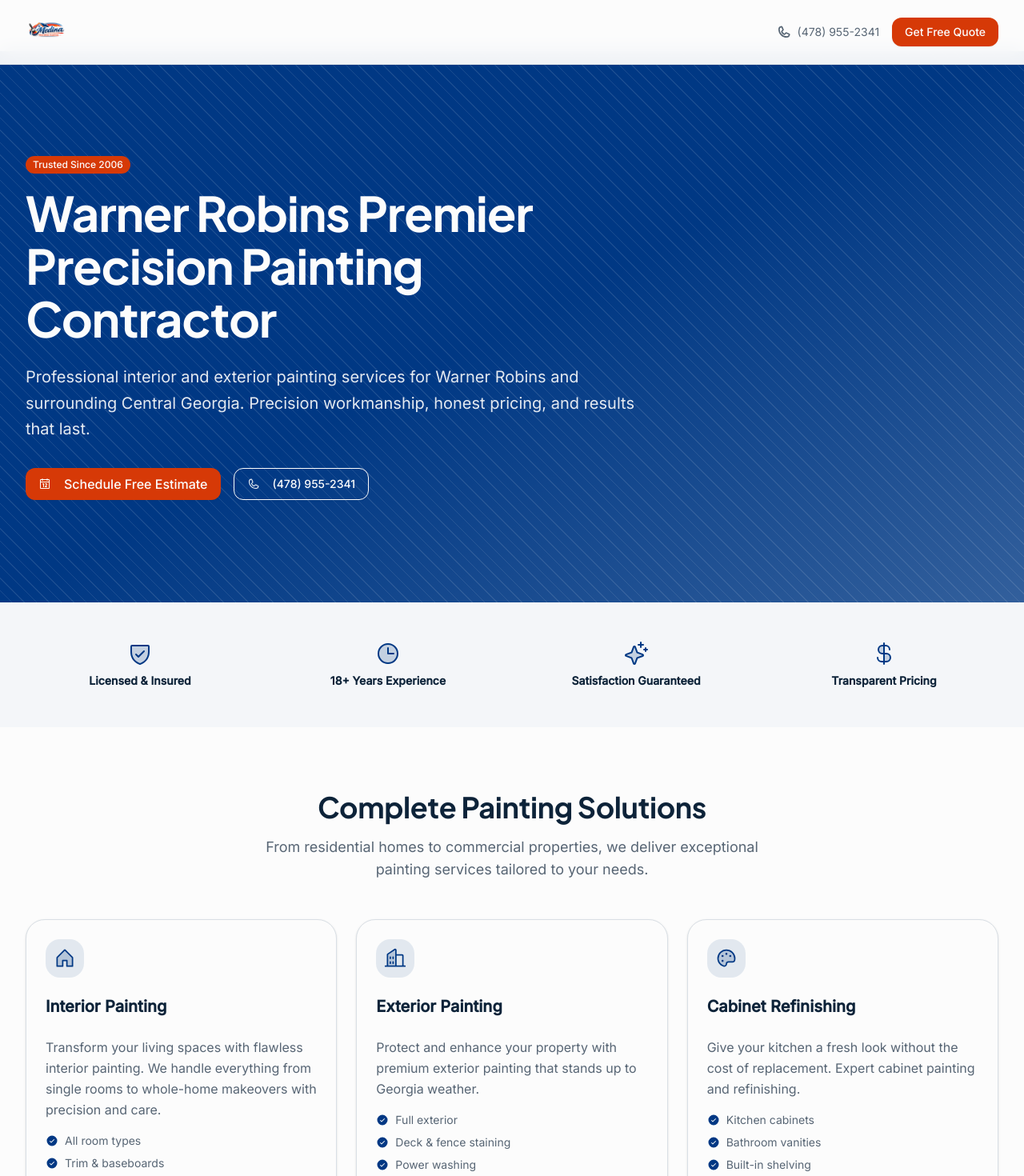
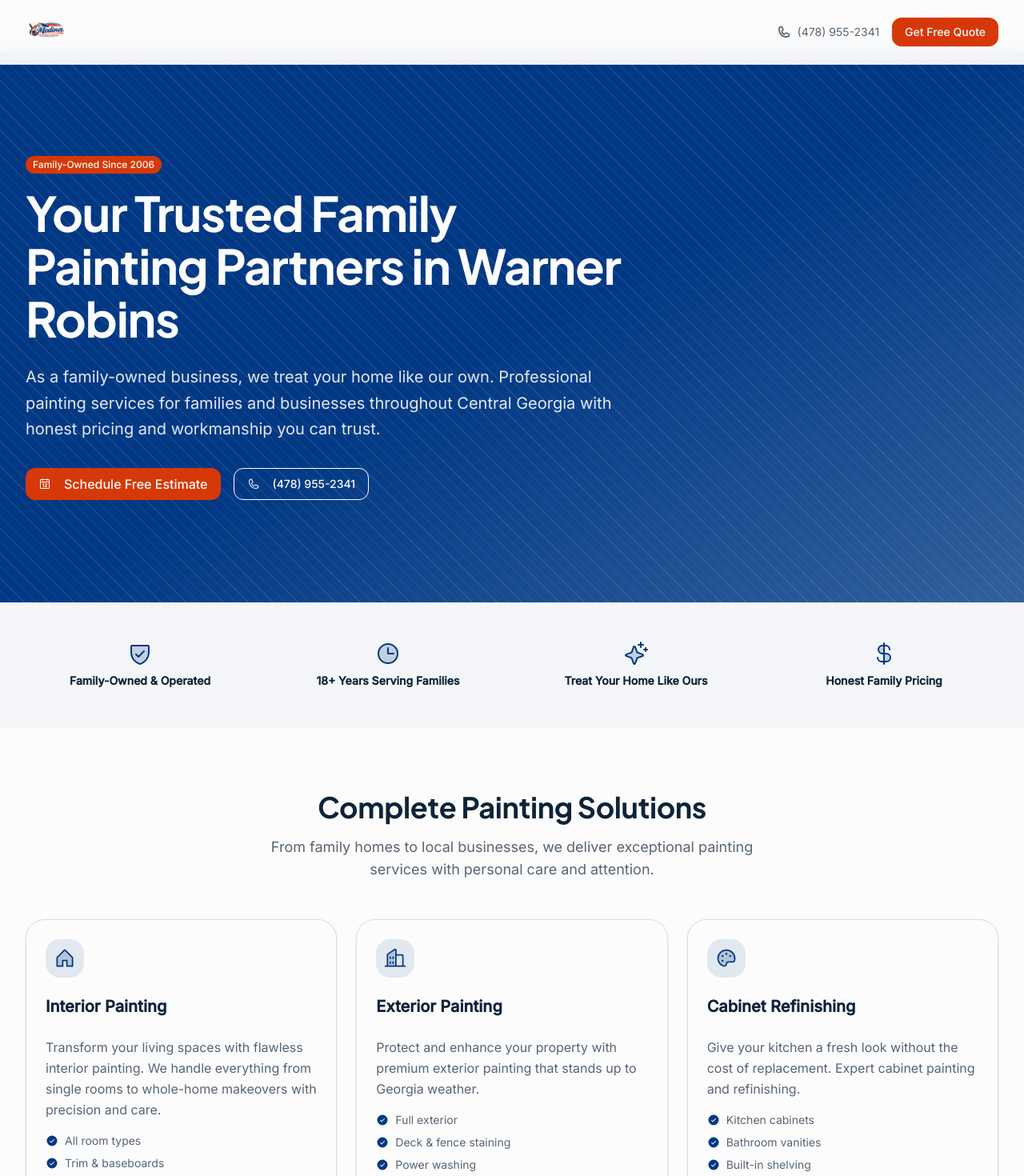
Before and after one commit to alonsotechsolutions/medina-precision-pai, a React (Vite) app: page / in a window 1280 px wide. Shown: the top 1470 px of the page at 80% size. Built offline with nearby package versions, Linux system fonts and the light colour scheme.

Commit message:
Generated by Spark: Make it more family oriented

```diff
--- a/index.html
+++ b/index.html
@@ -4,7 +4,7 @@
 <head>
     <meta charset="UTF-8" />
     <meta name="viewport" content="width=device-width, initial-scale=1.0" />
-    <title>Medina Precision Painting | Warner Robins Premier Painting Contractor | Free Estimates</title>
+    <title>Medina Precision Painting | Family-Owned Warner Robins Painting | Trusted Since 2006</title>
     <link rel="preconnect" href="https://fonts.googleapis.com">
     <link rel="preconnect" href="https://fonts.gstatic.com" crossorigin>
     <link href="https://fonts.googleapis.com/css2?family=Plus+Jakarta+Sans:wght@400;600;700&family=Inter:wght@400;500&display=swap" rel="stylesheet">
--- a/src/App.tsx
+++ b/src/App.tsx
@@ -110,10 +110,10 @@ function App() {
   ]
 
   const benefits = [
-    { icon: ShieldCheck, text: 'Licensed & Insured' },
-    { icon: Clock, text: '18+ Years Experience' },
-    { icon: Sparkle, text: 'Satisfaction Guaranteed' },
-    { icon: CurrencyDollar, text: 'Transparent Pricing' }
+    { icon: ShieldCheck, text: 'Family-Owned & Operated' },
+    { icon: Clock, text: '18+ Years Serving Families' },
+    { icon: Sparkle, text: 'Treat Your Home Like Ours' },
+    { icon: CurrencyDollar, text: 'Honest Family Pricing' }
   ]
 
   const testimonials = [
@@ -121,19 +121,19 @@ function App() {
       name: 'Jennifer Martinez',
       location: 'Warner Robins, GA',
       rating: 5,
-      text: 'Medina Precision Painting did an amazing job on our whole house. The crew was professional, clean, and the quality is outstanding. Best painting company we\'ve used!'
+      text: 'The Medina family did an amazing job painting our family home. They were respectful, patient with our kids, and treated our house like their own. A family business you can truly trust!'
     },
     {
       name: 'David Chen',
       location: 'Macon, GA',
       rating: 5,
-      text: 'We hired them for exterior painting and they exceeded expectations. Fair pricing, excellent communication, and beautiful results. Highly recommend!'
+      text: 'As a father of three, I appreciated how careful and clean they were. They worked around our family schedule and the kids loved watching them work. True professionals with family values!'
     },
     {
       name: 'Sarah Williams',
       location: 'Perry, GA',
       rating: 5,
-      text: 'From color consultation to final walkthrough, everything was perfect. They transformed our dated kitchen cabinets into something magazine-worthy.'
+      text: 'It\'s rare to find a family business that cares this much. They treated us like extended family and the results are beautiful. Our home has never looked better!'
     }
   ]
 
@@ -325,12 +325,12 @@ function App() {
               transition={{ duration: 0.7 }}
               className="max-w-3xl"
             >
-              <Badge className="mb-4 bg-accent text-accent-foreground">Trusted Since 2006</Badge>
+              <Badge className="mb-4 bg-accent text-accent-foreground">Family-Owned Since 2006</Badge>
               <h1 className="text-4xl sm:text-5xl lg:text-6xl font-bold tracking-tight mb-6" style={{ letterSpacing: '-0.02em', lineHeight: '1.1' }}>
-                Warner Robins Premier Precision Painting Contractor
+                Your Trusted Family Painting Partners in Warner Robins
               </h1>
               <p className="text-lg sm:text-xl mb-8 text-primary-foreground/90 leading-relaxed">
-                Professional interior and exterior painting services for Warner Robins and surrounding Central Georgia. Precision workmanship, honest pricing, and results that last.
+                As a family-owned business, we treat your home like our own. Professional painting services for families and businesses throughout Central Georgia with honest pricing and workmanship you can trust.
               </p>
               <div className="flex flex-col sm:flex-row gap-4">
                 <Dialog open={isDialogOpen} onOpenChange={setIsDialogOpen}>
@@ -384,7 +384,7 @@ function App() {
                 Complete Painting Solutions
               </h2>
               <p className="text-lg text-muted-foreground max-w-2xl mx-auto">
-                From residential homes to commercial properties, we deliver exceptional painting services tailored to your needs.
+                From family homes to local businesses, we deliver exceptional painting services with personal care and attention.
               </p>
             </motion.div>
             <motion.div
@@ -435,7 +435,7 @@ function App() {
                 Recent Projects
               </h2>
               <p className="text-lg text-muted-foreground max-w-2xl mx-auto">
-                See the quality and attention to detail that goes into every Medina Family Painting project.
+                See how we've helped Central Georgia families transform their homes with care and precision.
               </p>
             </motion.div>
             <div className="grid sm:grid-cols-2 lg:grid-cols-3 gap-6">
@@ -471,7 +471,7 @@ function App() {
                 What Our Customers Say
               </h2>
               <p className="text-lg text-muted-foreground max-w-2xl mx-auto">
-                Don't just take our word for it. Here's what Central Georgia homeowners and businesses say about working with us.
+                Don't just take our word for it. Here's what Central Georgia families say about working with the Medina family.
               </p>
             </motion.div>
             <div className="grid md:grid-cols-3 gap-6">
@@ -517,20 +517,20 @@ function App() {
               className="text-center mb-12"
             >
               <h2 className="text-3xl sm:text-4xl font-bold mb-4 tracking-tight" style={{ letterSpacing: '-0.01em' }}>
-                Why Choose Medina Family Painting
+                The Medina Family Difference
               </h2>
               <p className="text-lg text-muted-foreground max-w-2xl mx-auto">
-                We're committed to delivering outstanding results and exceptional customer service on every project.
+                As a family business, we bring personal care, integrity, and generations of craftsmanship to every home we serve.
               </p>
             </motion.div>
             <div className="grid sm:grid-cols-2 lg:grid-cols-3 gap-8 max-w-5xl mx-auto mb-12">
               {[
-                { icon: Medal, title: 'Professional Business', desc: 'Trusted painting business serving Central Georgia with pride' },
-                { icon: Users, title: 'Expert Craftsmen', desc: 'Trained, background-checked professionals on every crew' },
-                { icon: ShieldCheck, title: 'Fully Insured', desc: '$2M liability coverage and workers compensation' },
-                { icon: CurrencyDollar, title: 'Upfront Pricing', desc: 'Detailed estimates with no hidden fees or surprises' },
-                { icon: Sparkle, title: '2-Year Warranty', desc: 'All labor and materials backed by our guarantee' },
-                { icon: Calendar, title: 'Flexible Scheduling', desc: 'Work around your schedule with minimal disruption' }
+                { icon: Medal, title: 'Multi-Generation Expertise', desc: 'Family painting traditions passed down through generations' },
+                { icon: Users, title: 'Family-Trained Crews', desc: 'Many of our team members are family or trained by family' },
+                { icon: ShieldCheck, title: 'Family Peace of Mind', desc: 'Fully insured with $2M liability coverage for your protection' },
+                { icon: CurrencyDollar, title: 'Family-Friendly Pricing', desc: 'Honest estimates with no hidden fees—we treat you fairly' },
+                { icon: Sparkle, title: 'Family Guarantee', desc: '2-year warranty backed by our family name and reputation' },
+                { icon: Calendar, title: 'Respectful Scheduling', desc: 'We work around your family\'s schedule and routines' }
               ].map((item, index) => (
                 <motion.div
                   key={index}
@@ -557,12 +557,12 @@ function App() {
               className="grid sm:grid-cols-2 lg:grid-cols-3 gap-6 max-w-5xl mx-auto"
             >
               {[
-                'Premium Sherwin-Williams and Benjamin Moore paints',
-                'Thorough surface preparation and priming',
-                'Protection of furniture and flooring',
-                'Daily cleanup and job site maintenance',
-                'Color matching and consultation services',
-                'Lead-safe certified for older homes'
+                'Family-safe, low-VOC premium paints for healthier homes',
+                'Thorough surface preparation with attention to detail',
+                'Careful protection of your family\'s furniture and belongings',
+                'Daily cleanup—we respect your family space',
+                'Personalized color consultation for your family\'s style',
+                'Lead-safe certified to protect children and families'
               ].map((item, index) => (
                 <motion.div
                   key={index}
@@ -589,19 +589,19 @@ function App() {
                 viewport={{ once: true }}
               >
                 <h2 className="text-3xl sm:text-4xl font-bold mb-6 tracking-tight" style={{ letterSpacing: '-0.01em' }}>
-                  About Medina Precision Painting
+                  About the Medina Family
                 </h2>
                 <p className="text-lg text-muted-foreground mb-4 leading-relaxed">
-                  Medina Precision Painting is a trusted painting business serving homeowners and businesses throughout Warner Robins and Central Georgia. We bring generations of painting expertise and a commitment to precision in every project.
+                  Medina Precision Painting is a proud family-owned business serving families and businesses throughout Warner Robins and Central Georgia since 2006. What started as one family member with a paintbrush and a dream has grown into a trusted name, with family values at the heart of everything we do.
                 </p>
                 <p className="text-lg text-muted-foreground mb-6 leading-relaxed">
-                  We take pride in every project, treating your property with the same care and attention we'd give our own homes. From meticulous surface preparation to the final coat, we ensure every detail meets our high standards and exceeds your expectations.
+                  We understand that your home is where your family creates memories, and we treat it with the same love and care we give our own. Our family teaches the next generation the importance of honest work, attention to detail, and treating customers like extended family. When you hire us, you're not just getting painters—you're getting the Medina family commitment to excellence.
                 </p>
                 <div className="flex flex-wrap gap-2">
+                  <Badge variant="secondary">Family-Owned & Operated</Badge>
                   <Badge variant="secondary">EPA Lead-Safe Certified</Badge>
-                  <Badge variant="secondary">Fully Licensed & Bonded</Badge>
-                  <Badge variant="secondary">$2M Liability Insurance</Badge>
-                  <Badge variant="secondary">BBB Accredited</Badge>
+                  <Badge variant="secondary">Fully Licensed & Insured</Badge>
+                  <Badge variant="secondary">Multi-Generation Expertise</Badge>
                 </div>
               </motion.div>
               <motion.div
@@ -630,7 +630,7 @@ function App() {
                 Serving Warner Robins & Central Georgia
               </h2>
               <p className="text-muted-foreground mb-6">
-                Proudly providing professional painting services to the following communities within 1.5 hours of Warner Robins
+                Proudly serving families and businesses in these Central Georgia communities
               </p>
             </motion.div>
             <div className="flex flex-wrap justify-center gap-3 max-w-4xl mx-auto">
@@ -665,7 +665,7 @@ function App() {
                 Ready to Transform Your Space?
               </h2>
               <p className="text-lg mb-8 text-primary-foreground/90 max-w-2xl mx-auto">
-                Get your free, no-obligation estimate today. We'll visit your property, discuss your vision, and provide a detailed quote with transparent pricing.
+                Get your free, no-obligation estimate today. We'll visit your home, listen to your family's needs, and provide an honest quote with transparent pricing.
               </p>
               <Dialog open={isDialogOpen} onOpenChange={setIsDialogOpen}>
                 <DialogTrigger asChild>
@@ -691,7 +691,7 @@ function App() {
                 Get In Touch
               </h2>
               <p className="text-lg text-muted-foreground">
-                We're here to answer your questions and discuss your painting project.
+                The Medina family is here to answer your questions and help bring your vision to life.
               </p>
             </motion.div>
             <div className="grid sm:grid-cols-3 gap-8 max-w-4xl mx-auto">
```
